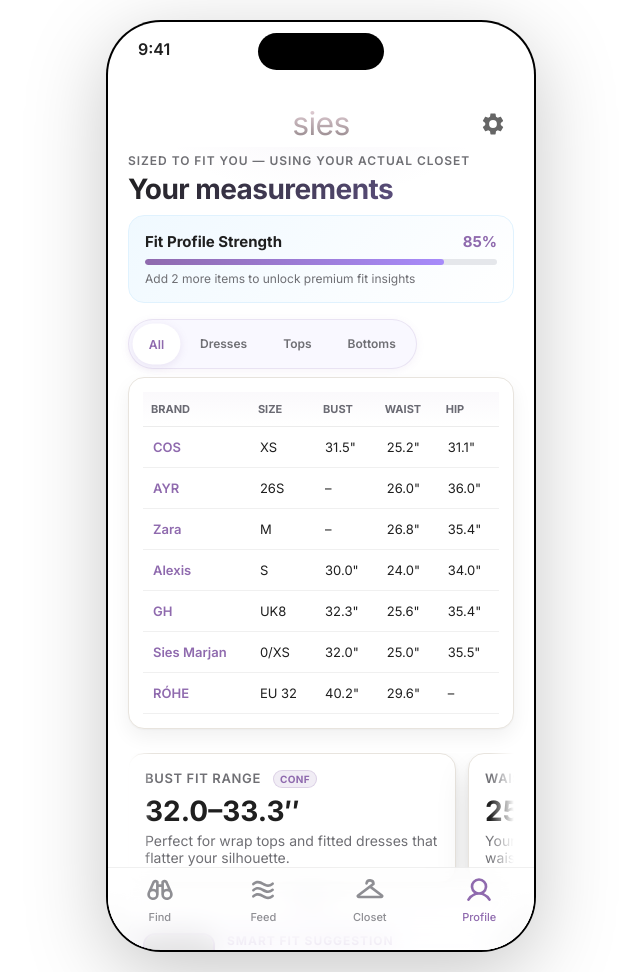
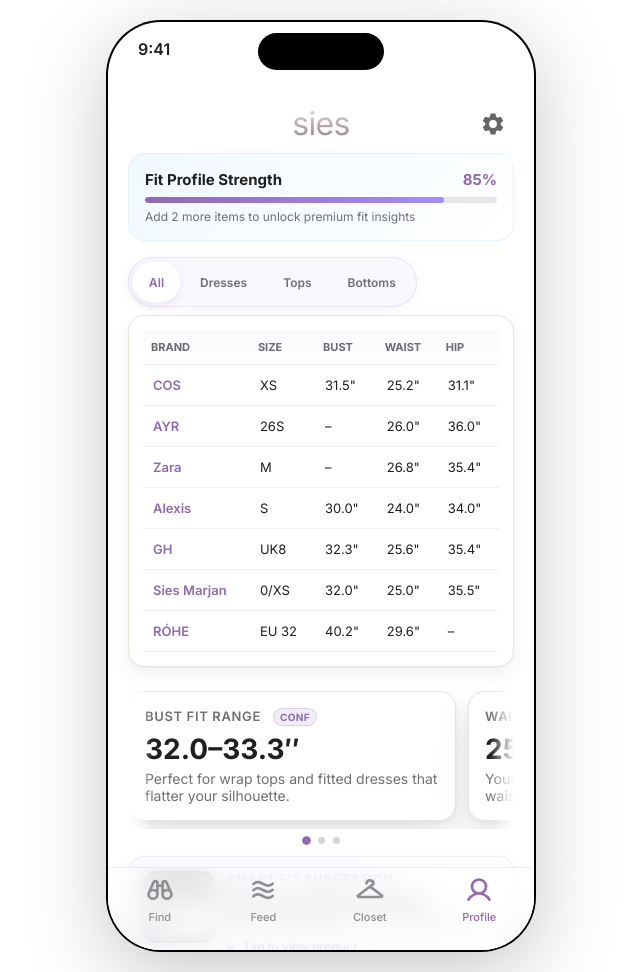
Before and after one commit to siestheapp/landingpage, a plain HTML site: page profile-screen.html in a window 1280 px wide. Shown: the whole page, without its empty margins (319-959 px from the left). Drawn offline with Linux system fonts and the light colour scheme; grey boxes are pictures that could not be loaded.

Commit message:
🎨 Remove redundant header text
- Remove 'Sized to fit you — using your actual closet' and 'Your measurements' lines
- Fit Profile Strength indicator provides sufficient context for the screen
- Creates cleaner, more focused design

```diff
--- a/profile-screen.html
+++ b/profile-screen.html
@@ -231,12 +231,7 @@
       </div>
 
       <div class="content">
-        <div class="header" style="padding:0 0 8px; justify-content:flex-start">
-          <div>
-            <div class="eyebrow" style="margin-bottom:6px; color:var(--muted); font-weight:600;">Sized to fit you — using your actual closet</div>
-            <div class="h1" style="margin-bottom:0;">Your measurements</div>
-          </div>
-        </div>
+
 
         <!-- Fit Profile Progress -->
         <div class="progress-card" style="background: linear-gradient(135deg, #F0F9FF 0%, #FFFFFF 100%); border: 1px solid #E0F2FE; border-radius: 16px; padding: 16px; margin-bottom: 16px;">
```
